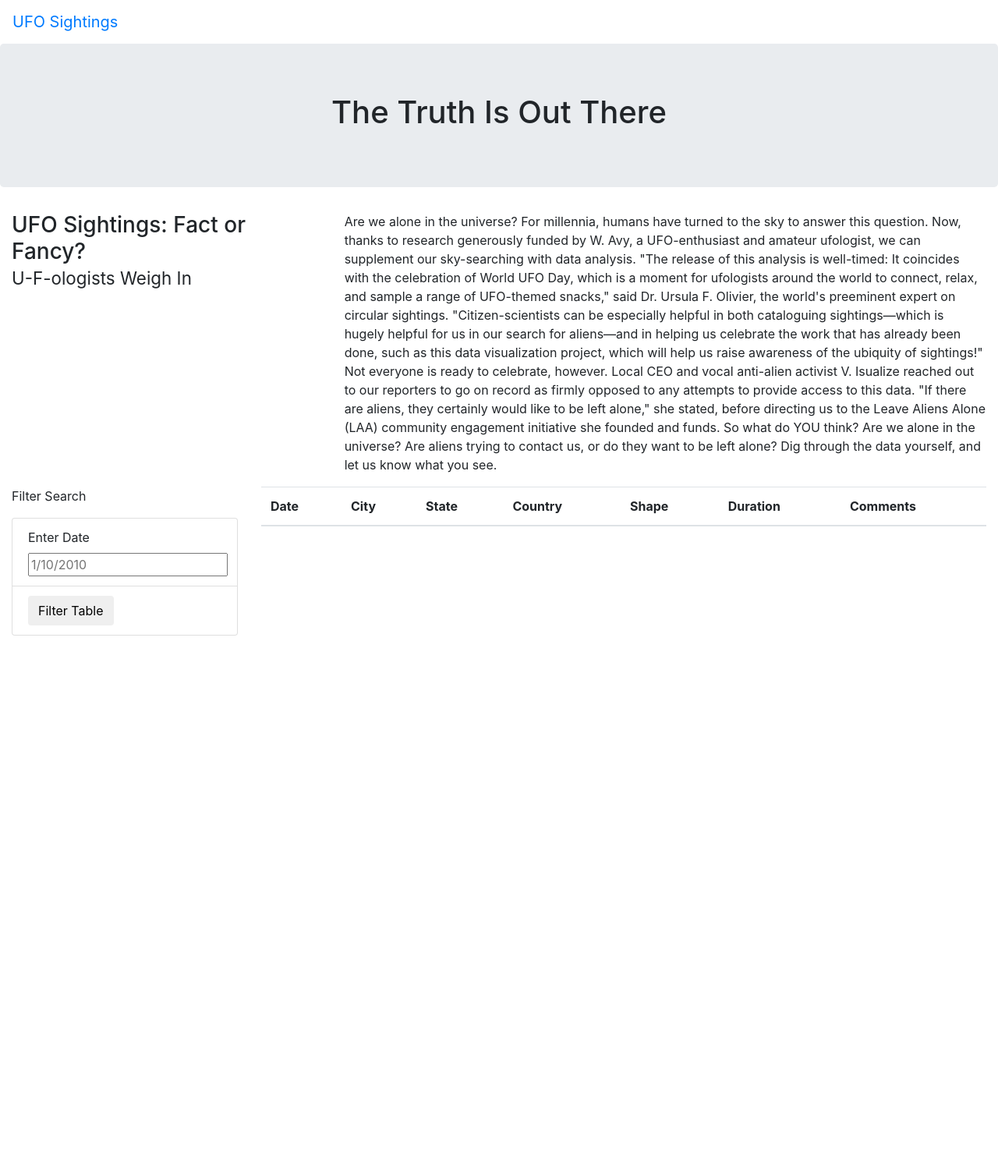
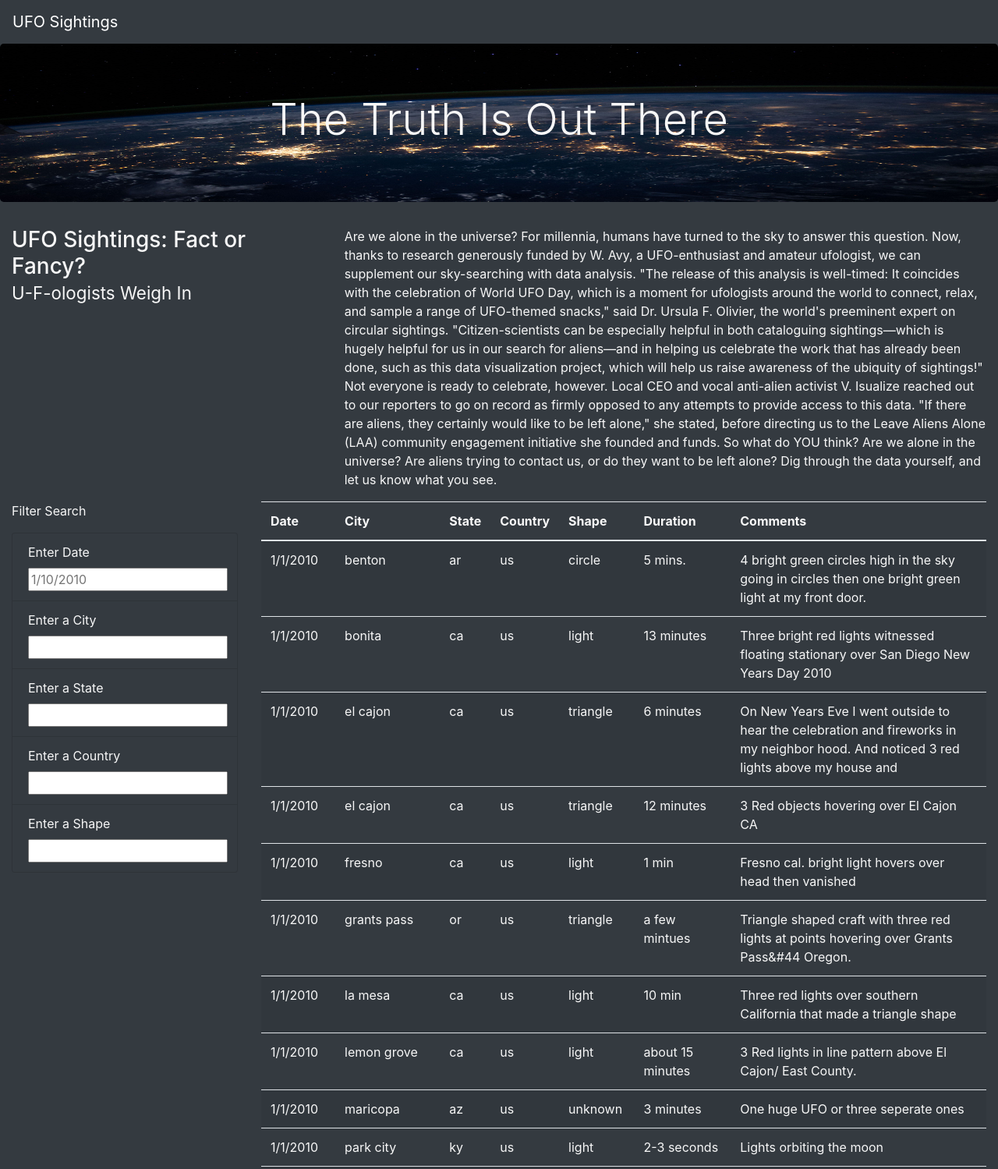
Before and after one commit to timothykeating/UFO, a plain HTML site: page index.html in a window 1280 px wide. Shown: the top 1499 px of the page at 78% size. Before the commit the page ends 815 px from the top, so only its background shows below. Drawn offline with nearby package versions, Linux system fonts and the light colour scheme.

Commit message:
uploading coursework

```diff
--- a/index.html
+++ b/index.html
@@ -15,14 +15,14 @@
 
     </head>
     <!-- head seperate from body aka decapitation -->
-    <body>
+    <body class='bg-dark'>
         <div class="wrapper">
             <!-- The wrapper class adds a bit of extra functionality to Bootstrap.
                 It helps group the elements (e.g., title, paragraph, table, and filters)
                 and specifies the styling in our stylesheet. -->
 
             <!-- BUILD THE NAVIGATION BAR -->
-            <nav class="navbar navbar-expand-lg">
+            <nav class="navbar navbar-dark bg-dark navbar-expand-lg">
             <!-- "navbar" indicates to Bootstrap that we want a component that fits across the top of the page -->
                 <a class="navbar-brand" href="index.html">UFO Sightings</a>
                 <!-- navbar-brand is more Bootstrap styling code -->
@@ -30,8 +30,8 @@
             </nav>
         </div>
         <!-- seperator, still in body -->
-        <div class="jumbotron text-center">
-            <h1>The Truth Is Out There</h1>
+        <div class="jumbotron text-center ">
+            <h1 class='display-4'>The Truth Is Out There</h1>
         </div>
         <!-- seperator, still in body -->
         <div class="container-fluid">
@@ -60,17 +60,36 @@
                 <div class="col-md-3">
                     <!-- here we are building the filter for the table, which accepts user input -->
                     <!-- we're using a 'form' which is an html-specific thingy -->
-                    <form>
+                    <form class='bg-dark'>
                         <p>Filter Search</p>
-                            <ul class="list-group">
-                                <li class="list-group-item">
+                            <ul class="list-group bg-dark">
+                                <li class="list-group-item bg-dark">
                                     <label for="date">Enter Date</label>
                                     <input type="text" placeholder="1/10/2010" id="datetime" />
                                 </li>
-                                <!-- another list item coming, so these two elemnts will sit above/below each other, not left/right -->
-                                <li class="list-group-item">
-                                    <button id="filter-btn" type="button" class="btn btn-default">Filter Table</button>
+                                <!--  -->
+                                <li class="list-group-item bg-dark">
+                                    <label for="city">Enter a City</label>
+                                    <input type="text" placeholder="" id="city" />
                                 </li>
+                                <!--  -->
+                                <li class="list-group-item bg-dark">
+                                    <label for="state">Enter a State</label>
+                                    <input type="text" placeholder="" id="state" />
+                                </li>
+                                <!--  -->
+                                <li class="list-group-item bg-dark">
+                                    <label for="country">Enter a Country</label>
+                                    <input type="text" placeholder="" id="country" />
+                                </li>
+                                <!--  -->
+                                <li class="list-group-item bg-dark">
+                                    <label for="shape">Enter a Shape</label>
+                                    <input type="text" placeholder="" id="shape" />
+                                </li>
+                                <!--  -->
+
+
                             </ul>
                       </form>
                 </div>
@@ -99,5 +118,16 @@
 
             </div>
         </div>
+        <!-- *********************** -->
+        <!-- 11.6.2 ~~~ Add the Data -->
+        <!-- *********************** -->
+        <!-- IMPORTANT
+            When adding multiple <script /> links to a webpage, the order matters.
+            The order we link our files will be the order they are executed.
+            If we link app.js before data.js, then the app will try to build the table before the data has loaded.
+            This will generate an error and break the table. -->
+        <script src="https://cdnjs.cloudflare.com/ajax/libs/d3/4.11.0/d3.js"></script>
+        <script src="static/js/data.js"></script>
+        <script src="static/js/app.js"></script>
     </body>
 </html>
--- a/static/css/style.css
+++ b/static/css/style.css
@@ -0,0 +1,20 @@
+/* *************************** */
+/* 11.6.3 */
+/* Customize the Page with CSS */
+/* *************************** */
+
+/* CSS syntax, as with all coding languages, is very exact.
+Each customization entry follows a pattern.
+First, the area of customization is set, usually identified by its element, class attribute, or id attribute.
+A colon follows, then the value of the customization, and a semicolon completes the line of code. */
+
+body {
+
+    color: #f7f7f7;
+  }
+
+  .jumbotron {
+    background-image: url("../images/nasa.jpg");
+    background-size: 100% 100%;
+    text-align: center;
+  }
--- a/static/js/app.js
+++ b/static/js/app.js
@@ -1,116 +1,83 @@
-// import the data from data.js
 const tableData = data;
 
-// IMPORTANT
-// D3 is a JavaScript library that produces sophisticated and highly dynamic graphics in an HTML webpage.
-// It is often used by data professionals to create dashboards, or a collection of visual data (such as graphs and maps),
-// for presentation.
-
-// Reference the HTML table using d3
 var tbody = d3.select("tbody");
 
-// With this code, we:
-// Declare a variable, tbody &
-// Use d3.select to tell JavaScript to look for the <tbody> tags in the HTML
-// Data-Driven Documents (D3 for short) is a JavaScript library that adds interactive functionality
-
 function buildTable(data) {
-    //  clear the existing data for a clean slate
     tbody.html("");
-
-    // tbody.html references the table, pointing JavaScript directly to the table in the HTML page we're going to build.
-    // The parentheses with empty quotes (("");) is an empty string.
-    // Basically, this entire line—tbody.html("");—tells JavaScript to use an empty string when creating the table;
-    // in other words, create a blank canvas.
-    // This is a standard way to clear data.
-
-    // **************************
-    //     11.5.2
-    // Add forEach to Your Table
-    // **************************
-    //
-    // practice forEach
-    //
-    // copy'n'paste this code to the console if you want to run it;
-    // it's being included here as coursework notes only, not really part of app.js
-    //  let numbers = [1,2,3,4,5,6]
-    //  numbers.forEach(function (element){
-        // console.log(element**2);
-    // })
 
     data.forEach((dataRow) => {
         let row = tbody.append("tr");
 
-        // This single line of code is doing a lot. It tells JavaScript to find the <tbody> tag within the HTML
-        // and add a table row ("tr").
-        // We'll get back to HTML when it's time to display our table, but for now keep in mind
-        // that the <tr> tags are used for each row in a table.
-        // Each object, or UFO sighting, in the array will be wrapped in a <tr> tag.
-
         Object.values(dataRow).forEach((val) => {
-
-        //  We're already working with an array of objects, where each object is a UFO sighting.
-        // By starting our line of code with Object.values, we're telling JavaScript to reference one object
-        // from the array of UFO sightings. By adding (dataRow) as the argument,
-        // we are saying that we want the values to go into the dataRow. We've added forEach((val) to specify
-        // that we want one object per row.
-        // Let's think of it this way: we're telling our code put each sighting onto its own row of data.
-        // The val argument represents each item in the object, such as the location, shape, or duration.
-        // In the next two lines of code, we'll append each value of the object to a cell in the table.
-        // In our editor, the next few lines of code will go inside our new function.
-        // Let's first create a variable to append data to a table:
 
         let cell = row.append("td");
         cell.text(val);
 
         });
-// With this function, we have done the following:
-// Looped through each object in the array
-// Appended a row to the HTML table
-// Added each value from each object into a cell in the row
+
     });
+};
 
 
-    // **************************
-    //     11.5.3
-    // Add Filters
-    // &&&
-    //      11.5.4
-    //  Use the IF Statement
-    // **************************
-    //
-    // Data-Driven Documents (D3 for short) is a JavaScript library that adds interactive functionality
+// CHALLENGE
+//
+//
+// // 1. Create a variable to keep track of all the filters as an object.
+var filters = {};
 
-// pseudocode practice - 'if' statement that we'll use for filtering table by date
-// if (a date is entered) {
-//     Filter the default data to show only the date entered
-// };
+// 3. Use this function to update the filters.
+function updateFilters() {
+    // 4a. Save the element that was changed as a variable.
+    let changedElement = d3.select(this);
 
-function handleClick() {
-    // this function will be invoked in the html code whenever someone clicks on a filter in the table
-    let date = d3.select("#datetime").property("value");
+    // 4b. Save the value that was changed as a variable.
+    let elementValue = changedElement.property("value");
+    console.log(elementValue);
+
+    // 4c. Save the id of the filter that was changed as a variable.
+    let filterId = changedElement.attr("id");
+    console.log(filterId);
+
+    // 5. If a filter value was entered then add that filterId and value
+    // to the filters list. Otherwise, clear that filter from the filters object.
+    if(elementValue) {
+        filters[filterId] = elementValue;
+        }
+    else {
+        delete filters[filterId];
+    }
+
+    // 6. Call function to apply all filters and rebuild the table
+    filterTable();
+
+  }
+
+  // 7. Use this function to filter the table when data is entered.
+  function filterTable() {
+
+    // 8. Set the filtered data to the tableData.
     let filteredData = tableData;
 
-    // check to see if a date was entered as a filter & apply the filter to the table data that is manifest
-    // only show rows where 'datetime' matches the filter value 'date'
-    if (date) {
-        filteredData = filteredData.filter(row => row.datetime === date);
+    // 9. Loop through all of the filters and keep any data that
+    // matches the filter values
+    //
+    //
+    //  CANT GET THIS PART !!!!!!!!!!!!!!!!!!!!!!!!!!!!!!!!!!!!!!!!!!!!!!!!!!!!!!!!!!!!!!
+    //
+    //
+    //
+    //
+    if (filters) {
+        filteredData = filteredData.filter(row => row.filterId === elementValue);
     };
 
-    // rebuild the table using filtered data
+    // 10. Finally, rebuild the table using the filtered data
     buildTable(filteredData);
-};
 
-// handleClick is a function that handles a click by the user
-// we also need to listen for the click, which will invoke handleClick()
-// fyi #filter-btn here refers to something in the html that we'll name #filter-btn when we create the html
-d3.selectAll("#filter-btn").on("click", handleClick);
+  }
+
+  // 2. Attach an event to listen for changes to each filter
+d3.selectAll("input").on("change", updateFilters);
 
 // Build the table when the page loads
 buildTable(tableData);
-
-    // **************************
-    //     11.6.1
-    // Bootstrap Components
-    // **************************
-// go to index.html file....
```
Also changed, not shown: static/js/function_handleClick.js (added, +14 -0 lines), static/images/nasa.jpg (added).
